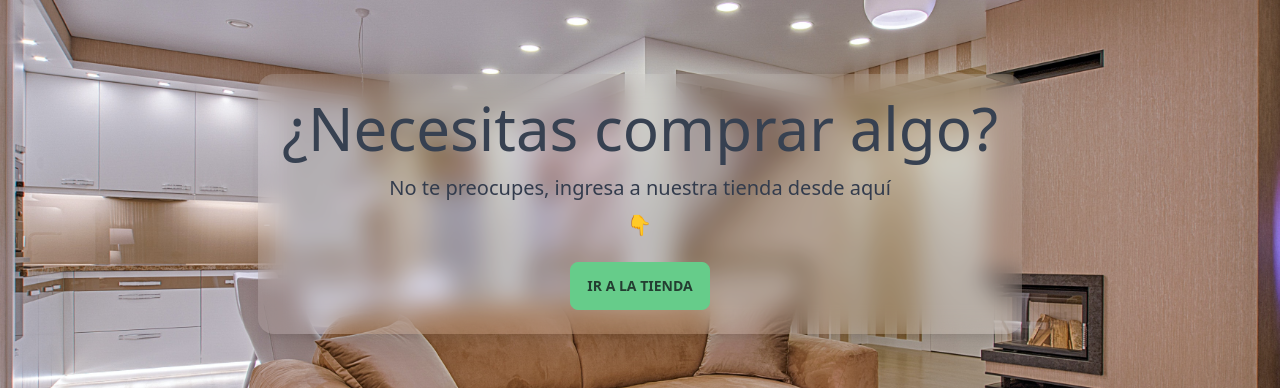
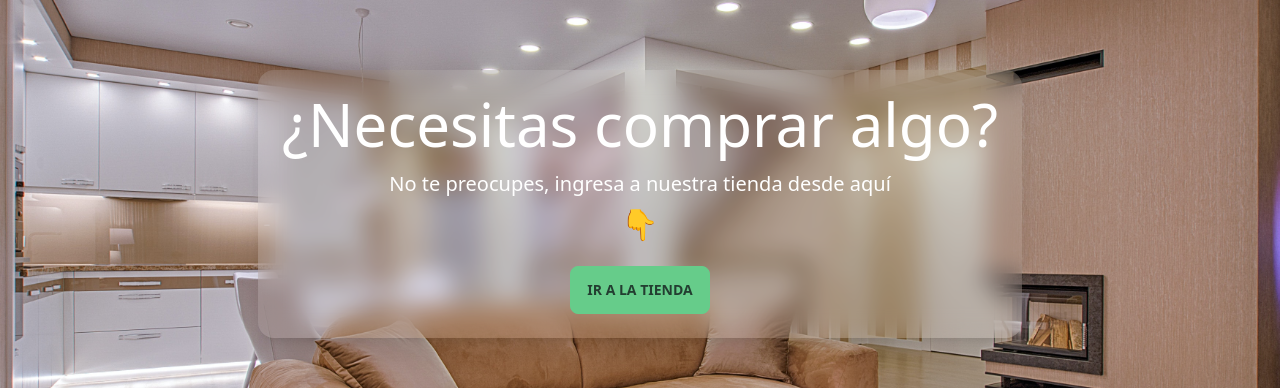
Before and after one commit to Juan-M-Panozzo-Z/rigelec.com.ar, a Next.js app: page / in a window 1280 px wide. Shown: the part 156-544 px from the top of the page. Built offline with nearby package versions, Linux system fonts and the light colour scheme; no server answers.

Commit message:
modified:   src/pages/components/Hero.js

```diff
--- a/src/pages/components/Hero.js
+++ b/src/pages/components/Hero.js
@@ -18,14 +18,14 @@ export default function Hero() {
                 alt="hero"
             />
             <div className="absolute -top-10 left-0 w-full h-full flex justify-center items-center">
-                <div className="text-center m-4 p-6 rounded-box bg-white bg-opacity-10 backdrop-filter backdrop-blur-md shadow-xl flex flex-col gap-4">
-                    <h1 className="text-3xl md:text-6xl text-gray-700">
+                <div className="text-center m-4 p-6 rounded-box text-white bg-white bg-opacity-10 backdrop-filter backdrop-blur-md shadow-xl flex flex-col gap-4">
+                    <h1 className="text-3xl md:text-6xl">
                         ¿Necesitas comprar algo?
                     </h1>
                     <h3 className="md:text-xl">
                         No te preocupes, ingresa a nuestra tienda desde aquí
                     </h3>
-                    <span className="md:text-xl animate-bounce">👇</span>
+                    <span className="md:text-3xl animate-bounce">👇</span>
                     <a
                         href="https://front-ecommerce-phi.vercel.app/"
                         target="_blank"
```
